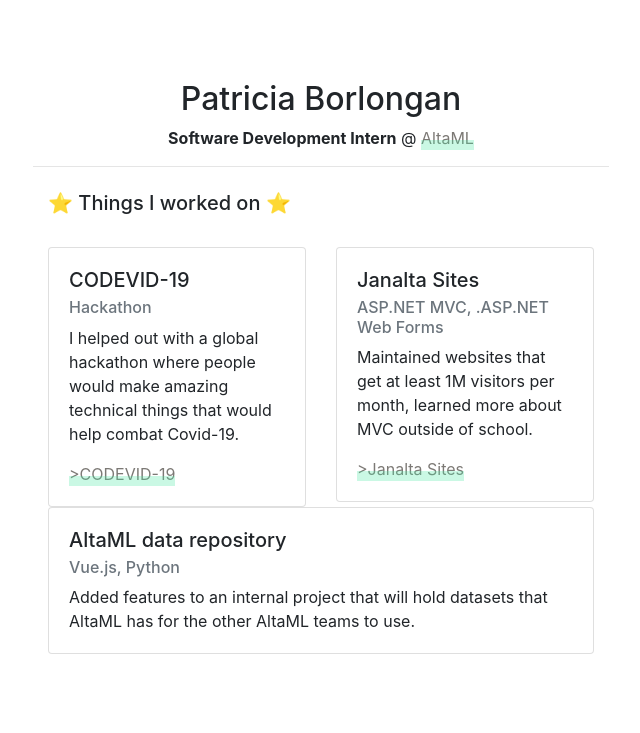
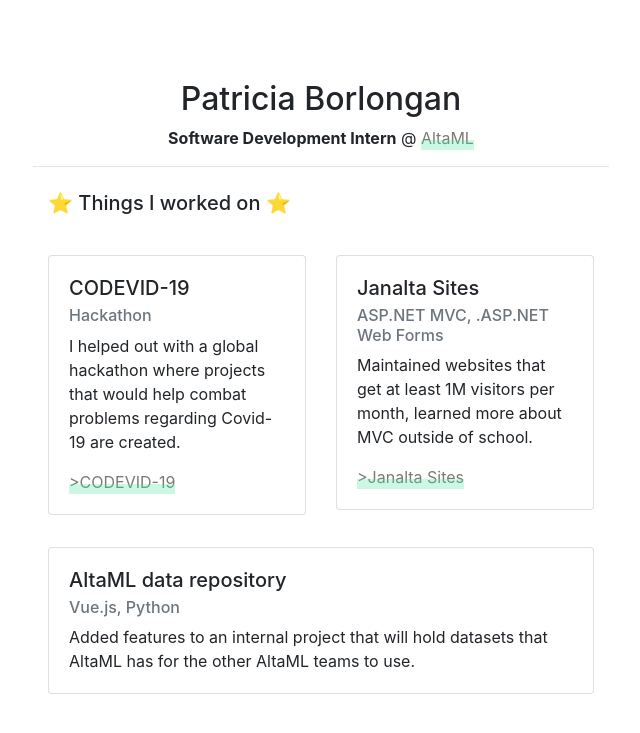
Before and after one commit to pborlongan/pborlongan.github.io, a Jekyll site: the page built from index.html, in a window 1280 px wide. Shown: the top 733 px of the page, without its empty margins (319-959 px from the left). Built offline with Jekyll 4.4.1, drawn with Linux system fonts in a browser that asks for light colours; emoji names are drawn with the system emoji font.

Commit message:
update cards

```diff
--- a/_layouts/default.html
+++ b/_layouts/default.html
@@ -16,12 +16,14 @@
         <h2>Patricia Borlongan</h2>
         <p><b>Software Development Intern</b> @
             <a href="https://www.altaml.com/">AltaML</a></p>
+        <!-- TODO: add link to resume/linkedin -->
     </div>
 
     <hr />
     <div class="container">
-        {{ content }}
+      {{ content }}
     </div>
+
     <!-- /.container -->
 
 </body>
--- a/css/main.css
+++ b/css/main.css
@@ -62,3 +62,7 @@
     display: block;
     padding: 0 20px;
 }
+
+.card{
+    margin-top: 2em;
+}
--- a/index.html
+++ b/index.html
@@ -4,14 +4,13 @@
 ---
 
 <h5>:star: Things I worked on :star:</h5>
-<br>
 <div class="row">
     <div class="col">
         <div class="card">
             <div class="card-body">
                 <h5 class="card-title">CODEVID-19</h5>
                 <h6 class="card-subtitle mb-2 text-muted">Hackathon</h6>
-                <p class="card-text">I helped out with a global hackathon where people would make amazing technical things that would help combat Covid-19.</p>
+                <p class="card-text">I helped out with a global hackathon where projects that would help combat problems regarding Covid-19 are created.</p>
                 <a href="https://codevid19.com/" class="card-link">>CODEVID-19</a>
             </div>
         </div>
@@ -38,3 +37,4 @@
         </div>
     </div>
 </div>
+</div>
```
